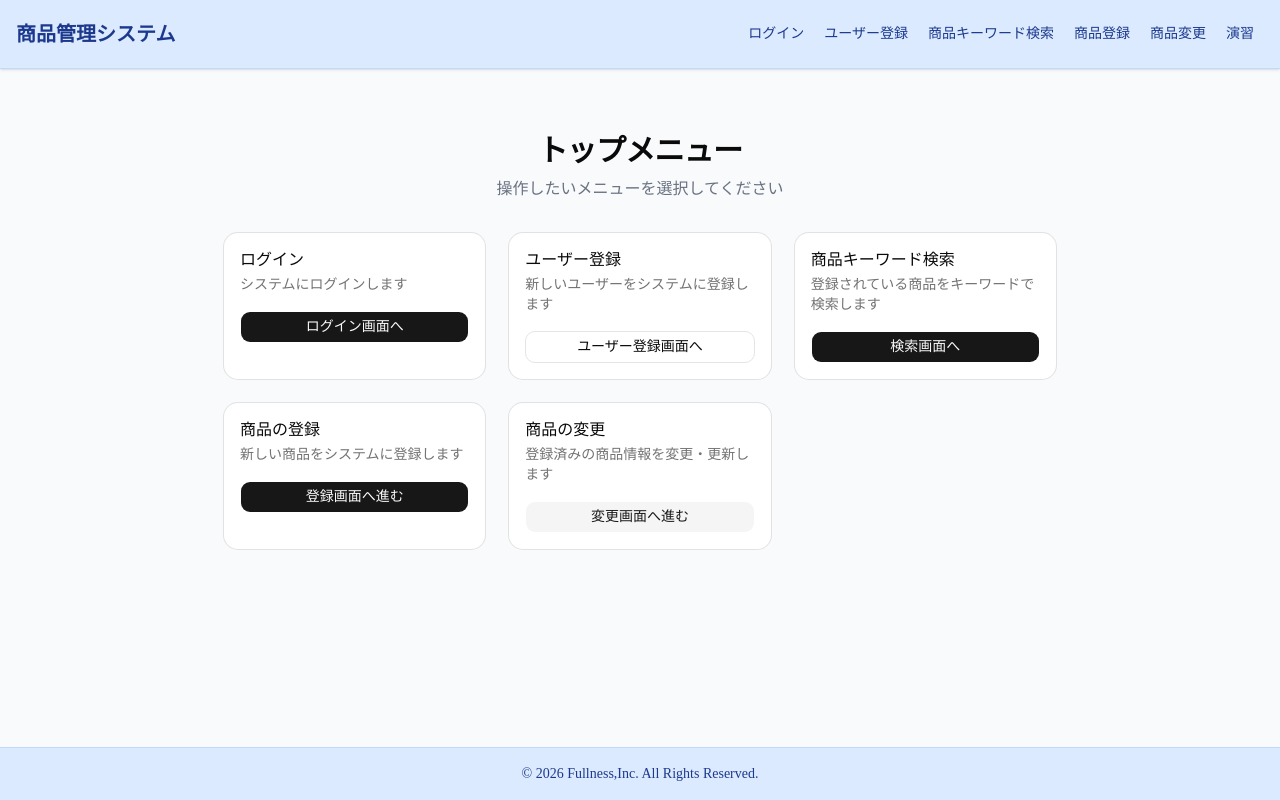
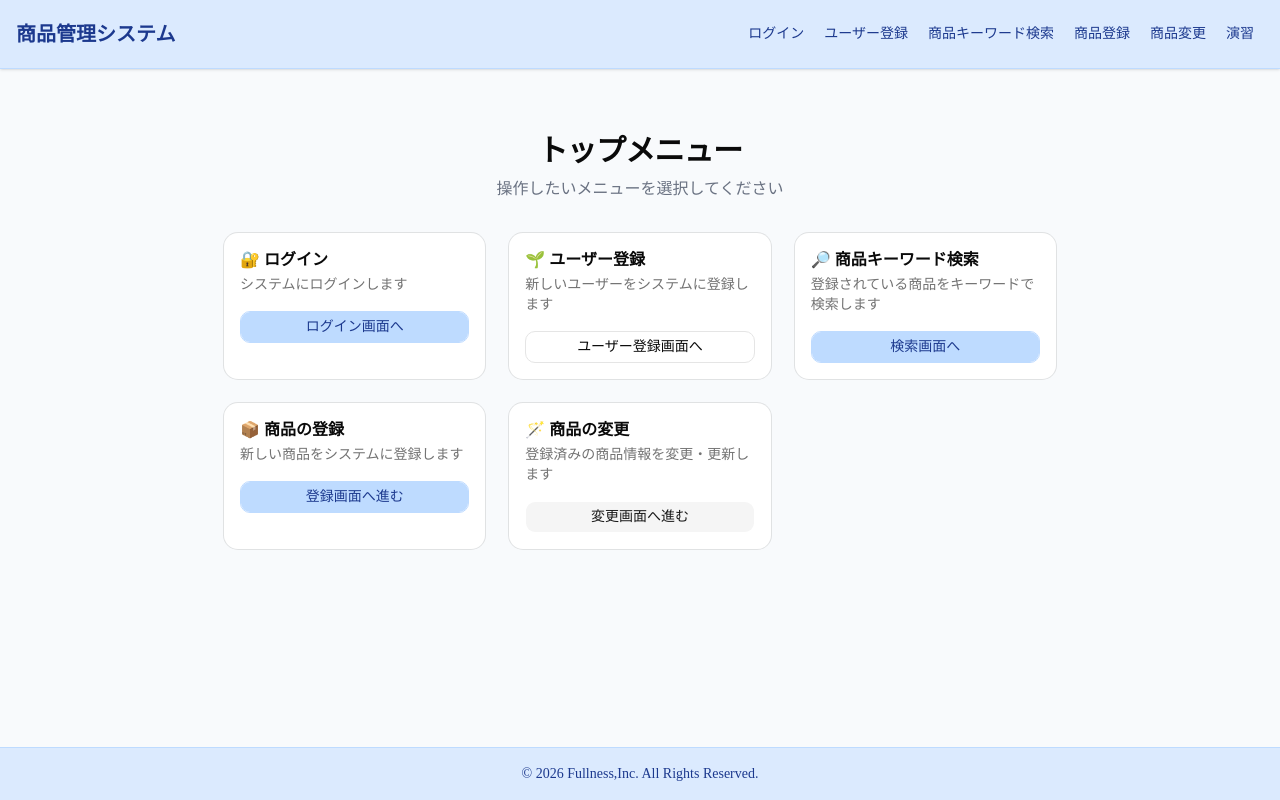
Before and after one commit to H-Akaogi/TS-Frontend-Exercise, a Next.js app: page / in a window 1280 px wide. Built offline with nearby package versions, Linux system fonts and the light colour scheme; no server answers.

Commit message:
Spinner, Progress Bar追加

```diff
--- a/app/page.tsx
+++ b/app/page.tsx
@@ -3,6 +3,9 @@
 import Link from "next/link";
 import { Card, CardContent, CardDescription, CardHeader, CardTitle } from "@/components/ui/card";
 import { Button } from "@/components/ui/button";
+import { useRouter } from "next/navigation";
+import { Spinner } from "@/components/ui/spinner";
+import { useState } from "react";
 /**
  * 演習 7-5 ログアウト機能を実装する
  * インポートを変更する（signOut を追加）
@@ -18,6 +21,26 @@ export default function MenuPage() {
   // 追加: ログイン中かどうかを判定
   const isAuthenticated = status === "authenticated";
 
+  // スピナー表示
+  const router = useRouter();
+  const [loadingPath, setLoadingPath] = useState<string | null>(null);
+  // ログアウト中かどうかを管理するState
+  const [isLoggingOut, setIsLoggingOut] = useState(false);
+  // 画面遷移時に呼び出す関数
+  const handleNavigate = (path: string) => {
+    setLoadingPath(path);
+    router.push(path);
+  };
+
+  // ログアウト時に呼び出す関数
+  const handleLogout = async () => {
+    setIsLoggingOut(true);
+    await signOut({ callbackUrl: "/" });
+  };
+
+  // 他のボタンを押せないようにするための判定
+  const isAnyLoading = loadingPath !== null || isLoggingOut;
+
   return (
     <div className="p-8 max-w-4xl mx-auto space-y-8">
 
@@ -32,13 +55,25 @@ export default function MenuPage() {
         {!isAuthenticated && (
           <Card className="hover:shadow-lg transition-shadow border-blue-200">
             <CardHeader>
-              <CardTitle>ログイン</CardTitle>
+              <CardTitle className="font-bold">🔐 ログイン</CardTitle>
               <CardDescription>システムにログインします</CardDescription>
             </CardHeader>
             <CardContent>
-              <Button asChild className="w-full">
+              <Button
+                className="hover:text-blue-900 hover:bg-blue-300 active:text-blue-900 w-full text-blue-900 bg-blue-200 border-blue-200"
+                disabled={isAnyLoading}
+                onClick={() => handleNavigate("/api/auth/login")}
+              >
+                {loadingPath === "/api/auth/login" && (
+                  <Spinner className="mr-2 h-4 w-4" />
+                )}
+                ログイン画面へ
+              </Button>
+              {/*
+              <Button asChild className="hover:text-blue-900 hover:bg-blue-300 active:text-blue-900 w-full text-blue-900 bg-blue-200 border-blue-200">
                 <Link href="/api/auth/login">ログイン画面へ</Link>
               </Button>
+              */}
             </CardContent>
           </Card>
         )}
@@ -47,68 +82,131 @@ export default function MenuPage() {
         {isAuthenticated && (
           <Card className="hover:shadow-lg transition-shadow border-red-100">
             <CardHeader>
-              <CardTitle>ログアウト</CardTitle>
+              <CardTitle className="font-bold">🌙 ログアウト</CardTitle>
               <CardDescription>システムから安全にログアウトします</CardDescription>
             </CardHeader>
             <CardContent>
               {/* LinkからButtonに変更して、signOut()関数を呼び出す */}
+              <Button
+                variant="outline"
+                className="w-full border-red-200 text-red-600 hover:bg-red-50"
+                disabled={isAnyLoading}
+                onClick={handleLogout}
+              >
+                {isLoggingOut && (
+                  <Spinner className="mr-2 h-4 w-4" />
+                )}
+                {isLoggingOut ? "ログアウト中..." : "ログアウト"}
+              </Button>
+              {/*
               <Button variant="outline" className="w-full border-red-200 text-red-600 hover:bg-red-50"
                 onClick={() => signOut({ callbackUrl: "/" })}>
                 ログアウト
               </Button>
+              */}
             </CardContent>
           </Card>
         )}
 
         {/* メニュー3：ユーザー登録 */}
-        <Card className="hover:shadow-lg transition-shadow">
+        <Card className="hover:shadow-lg transition-shadow  border-blue-200 bg-white">
           <CardHeader>
-            <CardTitle>ユーザー登録</CardTitle>
+            <CardTitle className="font-bold">🌱 ユーザー登録</CardTitle>
             <CardDescription>新しいユーザーをシステムに登録します</CardDescription>
           </CardHeader>
           <CardContent>
+            <Button
+              variant="outline"
+              className="w-full"
+              disabled={loadingPath !== null}
+              onClick={() => handleNavigate("/api/users/register")}
+            >
+              {loadingPath === "/api/users/register" && (
+                <Spinner className="mr-2 h-4 w-4" />
+              )}
+              ユーザー登録画面へ
+            </Button>
+            {/*
             <Button asChild variant="outline" className="w-full">
               <Link href="/api/users/register">ユーザー登録画面へ</Link>
             </Button>
+            */}
           </CardContent>
         </Card>
 
         {/* メニュー4：商品キーワード検索 */}
-        <Card className="hover:shadow-lg transition-shadow">
+        <Card className="hover:shadow-lg transition-shadow  border-blue-200 bg-white">
           <CardHeader>
-            <CardTitle>商品キーワード検索</CardTitle>
+            <CardTitle className="font-bold">🔎 商品キーワード検索</CardTitle>
             <CardDescription>登録されている商品をキーワードで検索します</CardDescription>
           </CardHeader>
           <CardContent>
-            <Button asChild className="w-full">
+            <Button
+              className="hover:text-blue-900 hover:bg-blue-300 active:text-blue-900 w-full text-blue-900 bg-blue-200 border-blue-200"
+              disabled={loadingPath !== null}
+              onClick={() => handleNavigate("/api/products/search")}
+            >
+              {loadingPath === "/api/products/search" && (
+                <Spinner className="mr-2 h-4 w-4" />
+              )}
+              検索画面へ
+            </Button>
+            {/*
+            <Button asChild className="hover:text-blue-900 hover:bg-blue-300 active:text-blue-900 w-full text-blue-900 bg-blue-200 border-blue-200">
               <Link href="/api/products/search">検索画面へ</Link>
             </Button>
+            */}
           </CardContent>
         </Card>
 
         {/* メニュー5：商品登録 */}
-        <Card className="hover:shadow-lg transition-shadow">
+        <Card className="hover:shadow-lg transition-shadow  border-blue-200 bg-white">
           <CardHeader>
-            <CardTitle>商品の登録</CardTitle>
+            <CardTitle className="font-bold">📦 商品の登録</CardTitle>
             <CardDescription>新しい商品をシステムに登録します</CardDescription>
           </CardHeader>
           <CardContent>
-            <Button asChild className="w-full">
+            <Button
+              className="hover:text-blue-900 hover:bg-blue-300 active:text-blue-900 w-full text-blue-900 bg-blue-200 border-blue-200"
+              disabled={isAnyLoading}
+              onClick={() => handleNavigate("/api/products/register")}
+            >
+              {loadingPath === "/api/products/register" && (
+                <Spinner className="mr-2 h-4 w-4" />
+              )}
+              登録画面へ進む
+            </Button>
+            {/*
+            <Button asChild className="hover:text-blue-900 hover:bg-blue-300 active:text-blue-900 w-full text-blue-900 bg-blue-200 border-blue-200">
               <Link href="/api/products/register">登録画面へ進む</Link>
             </Button>
+            */}
           </CardContent>
         </Card>
 
         {/* メニュー6：商品変更 */}
-        <Card className="hover:shadow-lg transition-shadow">
+        <Card className="hover:shadow-lg transition-shadow border-blue-200 bg-white">
           <CardHeader>
-            <CardTitle>商品の変更</CardTitle>
+            <CardTitle className="font-bold">🪄 商品の変更</CardTitle>
             <CardDescription>登録済みの商品情報を変更・更新します</CardDescription>
           </CardHeader>
           <CardContent>
+            <Button
+              variant="secondary"
+              className="w-full"
+              disabled={isAnyLoading}
+              onClick={() => handleNavigate("/api/products/update")}
+            >
+              {loadingPath === "/api/products/update" && (
+                <Spinner className="mr-2 h-4 w-4" />
+              )}
+              変更画面へ進む
+            </Button>
+            {/*
             <Button asChild variant="secondary" className="w-full">
               <Link href="/api/products/update">変更画面へ進む</Link>
             </Button>
+            */}
           </CardContent>
         </Card>
 
--- /dev/null
+++ b/components/ui/progress.tsx
@@ -0,0 +1,31 @@
+"use client"
+
+import * as React from "react"
+import { Progress as ProgressPrimitive } from "radix-ui"
+
+import { cn } from "@/lib/utils"
+
+function Progress({
+  className,
+  value,
+  ...props
+}: React.ComponentProps<typeof ProgressPrimitive.Root>) {
+  return (
+    <ProgressPrimitive.Root
+      data-slot="progress"
+      className={cn(
+        "relative flex h-1 w-full items-center overflow-x-hidden rounded-full bg-muted",
+        className
+      )}
+      {...props}
+    >
+      <ProgressPrimitive.Indicator
+        data-slot="progress-indicator"
+        className="size-full flex-1 bg-primary transition-all"
+        style={{ transform: `translateX(-${100 - (value || 0)}%)` }}
+      />
+    </ProgressPrimitive.Root>
+  )
+}
+
+export { Progress }
--- /dev/null
+++ b/components/ui/spinner.tsx
@@ -0,0 +1,10 @@
+import { cn } from "@/lib/utils"
+import { Loader2Icon } from "lucide-react"
+
+function Spinner({ className, ...props }: React.ComponentProps<"svg">) {
+  return (
+    <Loader2Icon data-slot="spinner" role="status" aria-label="Loading" className={cn("size-4 animate-spin", className)} {...props} />
+  )
+}
+
+export { Spinner }
```
Also changed, not shown: components/api/auth/login/Login.tsx (+33 -2 lines).
